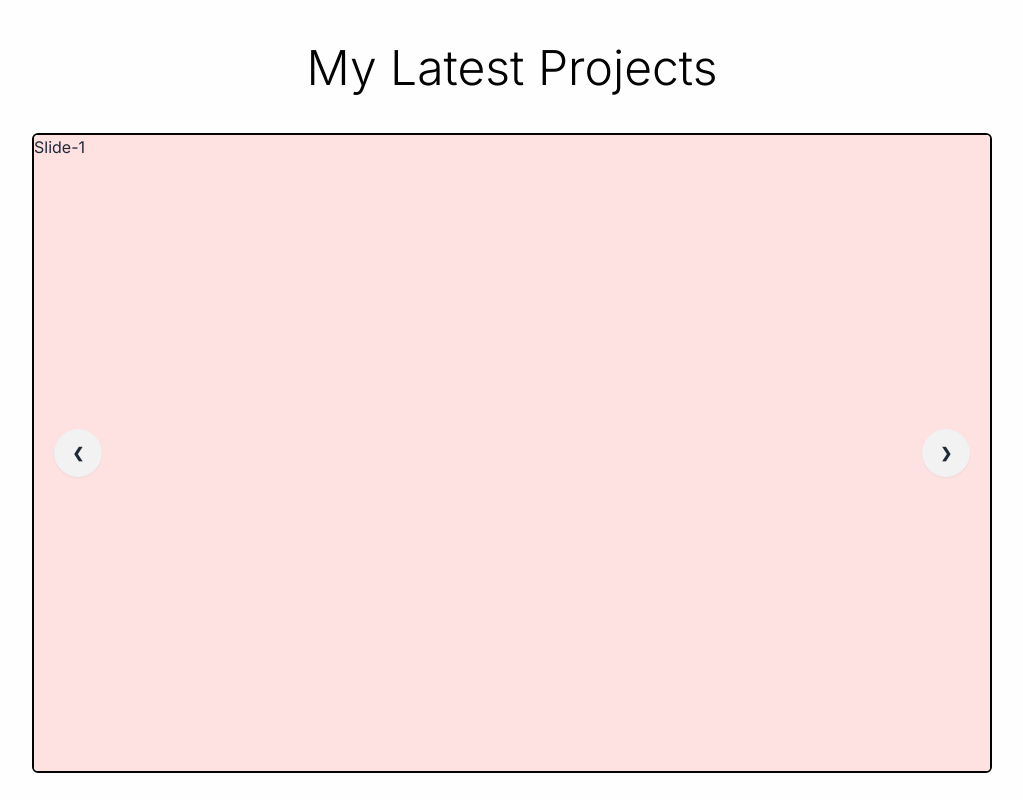
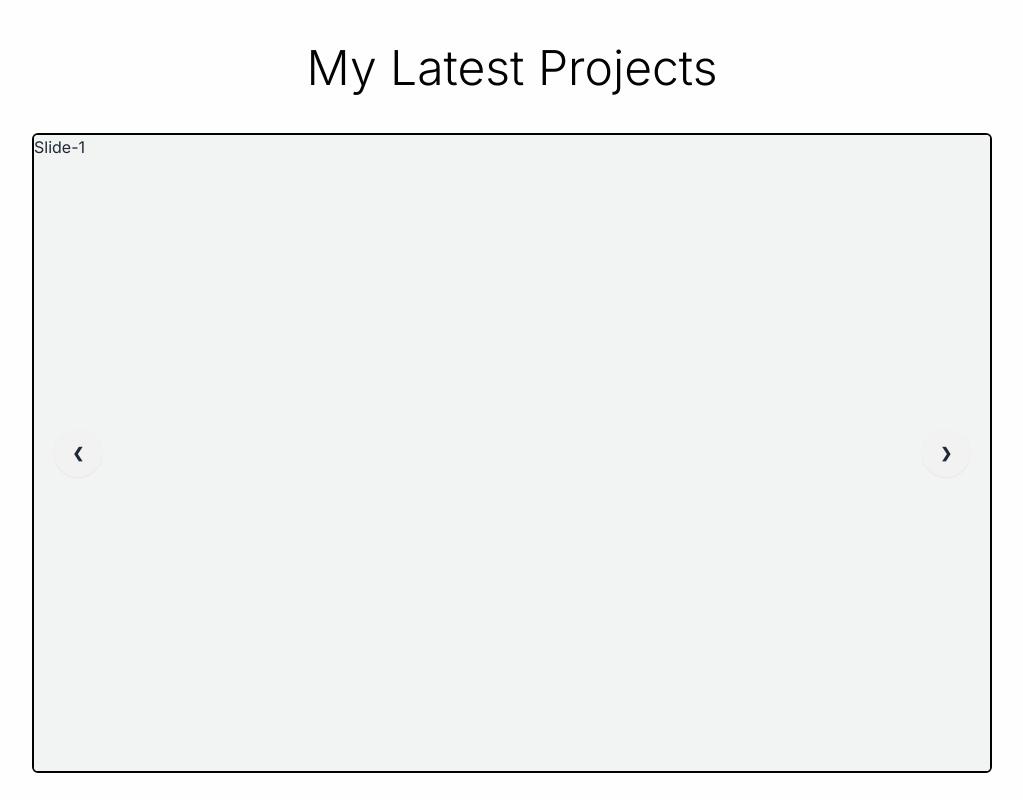
Before and after one commit to prasenjitpriyan/my-portfolio, a Next.js app: page / in a window 1280 px wide. Shown: the part 2060-2860 px from the top of the page, without its empty margins (128-1151 px from the left). Built offline with nearby package versions, Linux system fonts and the light colour scheme.

Commit message:
color change in slider component

```diff
--- a/src/components/Slider.tsx
+++ b/src/components/Slider.tsx
@@ -4,7 +4,7 @@ import React from "react";
 const Slider = () => {
   return (
     <div className="carousel w-full h-[80svh] rounded-md border-2 border-text-primary">
-      <div id="slide1" className="carousel-item relative w-full bg-red-100">
+      <div id="slide1" className="carousel-item relative w-full bg-[#F2F3F3]">
         <h1>Slide-1</h1>
         <div className="absolute flex justify-between transform -translate-y-1/2 left-5 right-5 top-1/2">
           <Link href="#slide4" className="btn btn-circle">
@@ -15,7 +15,7 @@ const Slider = () => {
           </Link>
         </div>
       </div>
-      <div id="slide2" className="carousel-item relative w-full">
+      <div id="slide2" className="carousel-item relative w-full bg-[#F2F3F3]">
         <h1>Slide-2</h1>
         <div className="absolute flex justify-between transform -translate-y-1/2 left-5 right-5 top-1/2">
           <Link href="#slide1" className="btn btn-circle">
@@ -26,7 +26,7 @@ const Slider = () => {
           </Link>
         </div>
       </div>
-      <div id="slide3" className="carousel-item relative w-full">
+      <div id="slide3" className="carousel-item relative w-full bg-[#F2F3F3]">
         <h1>Slide-3</h1>
         <div className="absolute flex justify-between transform -translate-y-1/2 left-5 right-5 top-1/2">
           <Link href="#slide2" className="btn btn-circle">
@@ -37,7 +37,7 @@ const Slider = () => {
           </Link>
         </div>
       </div>
-      <div id="slide4" className="carousel-item relative w-full">
+      <div id="slide4" className="carousel-item relative w-full bg-[#F2F3F3]">
         <h1>Slide-4</h1>
         <div className="absolute flex justify-between transform -translate-y-1/2 left-5 right-5 top-1/2">
           <Link href="#slide3" className="btn btn-circle">
```
